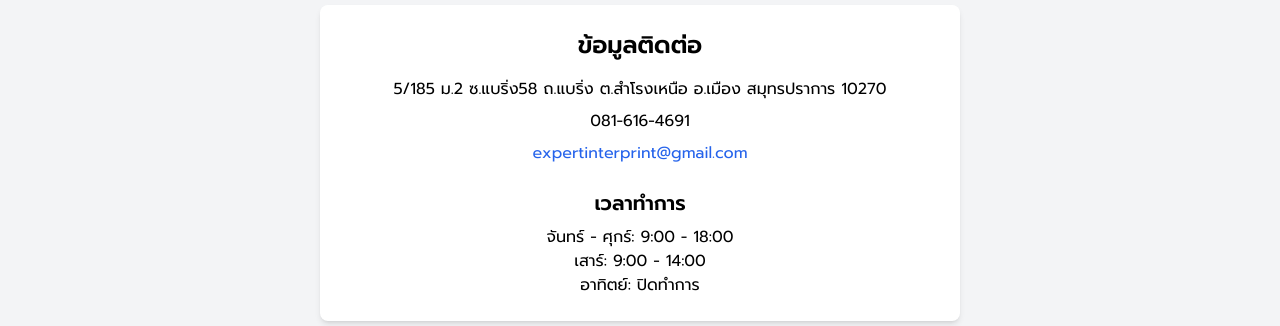
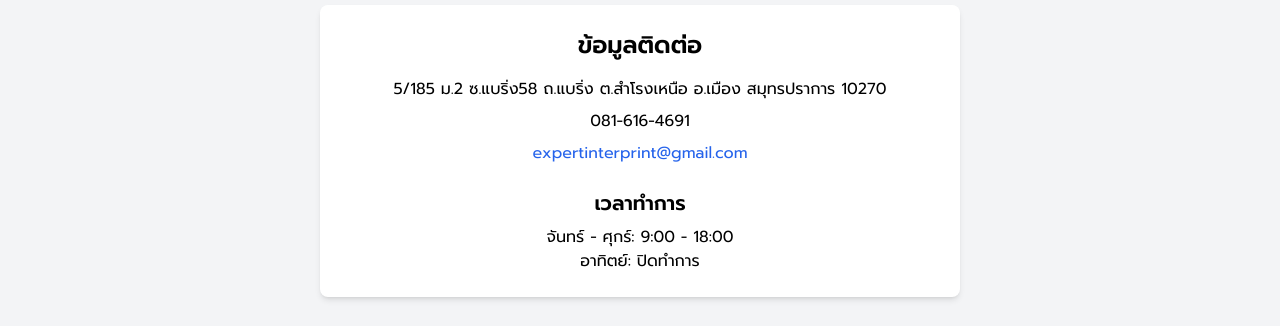
Before and after one commit to Paolumu46/expertinterprint, a plain HTML site: page contact.html in a window 1280 px wide. Shown: the part 167-493 px from the top of the page. Drawn offline with nearby package versions, Linux system fonts and the light colour scheme.

Commit message:
Update contact.html

```diff
--- a/contact.html
+++ b/contact.html
@@ -80,7 +80,6 @@
             <div class="mt-6 text-center">
                 <h3 class="text-xl font-semibold mb-2 animate-fade-in" style="animation-delay: 1.4s;">เวลาทำการ</h3>
                 <p class="animate-fade-in" style="animation-delay: 1.6s;">จันทร์ - ศุกร์: 9:00 - 18:00</p>
-                <p class="animate-fade-in" style="animation-delay: 1.8s;">เสาร์: 9:00 - 14:00</p>
                 <p class="animate-fade-in" style="animation-delay: 2s;">อาทิตย์: ปิดทำการ</p>
             </div>
         </div>
```
